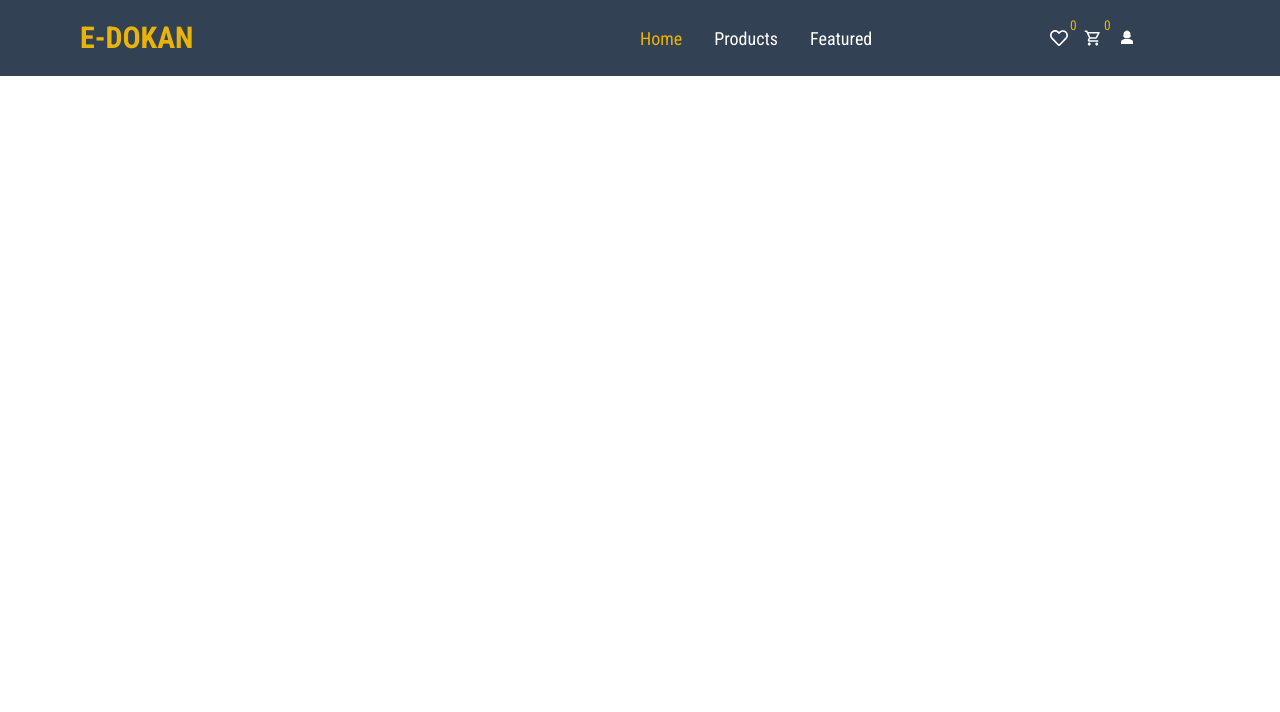
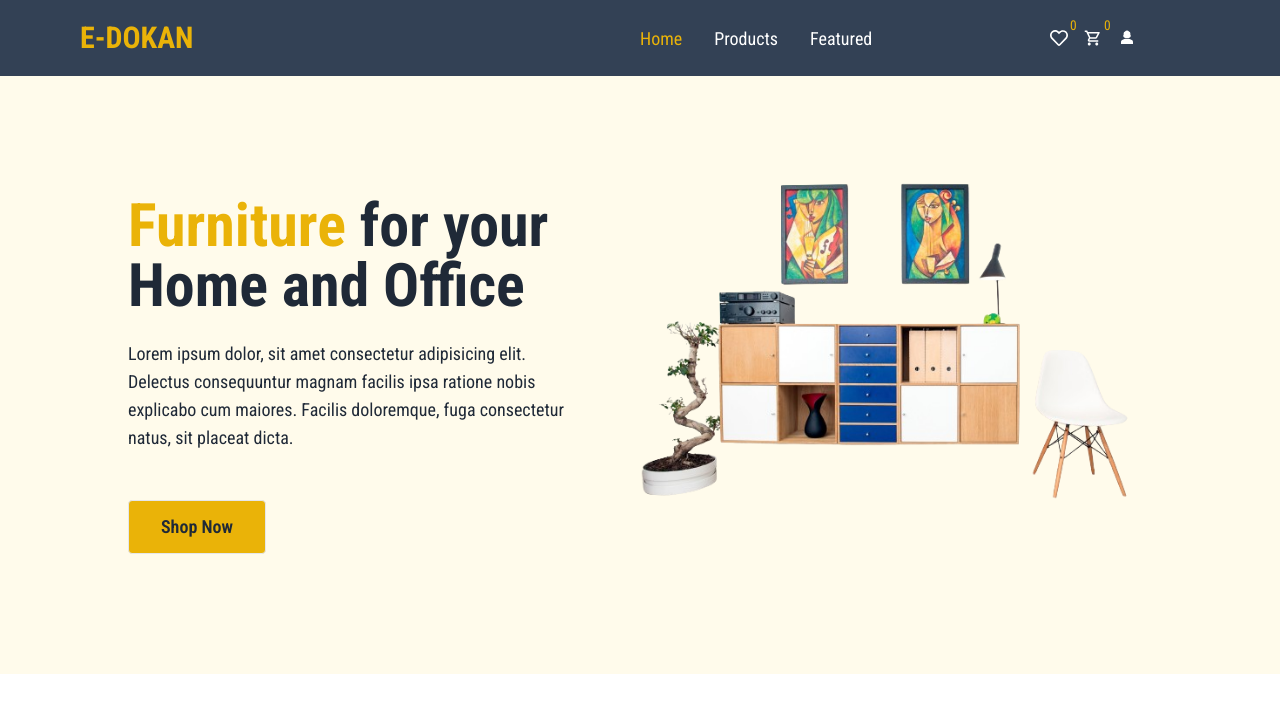
Before and after one commit to fahmida-an/e-dokan, a React (Vite) app: page / in a window 1280 px wide. Shown: the top 712 px of the page. Built offline with nearby package versions, Linux system fonts and the light colour scheme.

Commit message:
Added banner

```diff
--- /dev/null
+++ b/src/components/shared/Banner/Banner.jsx
@@ -0,0 +1,27 @@
+import banner from "../../../assets/banner/banner.png"
+const Banner = () => {
+    return (
+        <>
+        <section className="bg-amber-50 px-20">
+        <div className="container flex flex-col justify-center p-6 mx-auto sm:py-12 lg:py-24 lg:flex-row lg:justify-between">
+            <div className="flex flex-col justify-center p-6 text-center rounded-sm lg:max-w-md xl:max-w-lg lg:text-left">
+                <h1 className="text-5xl font-bold leadi sm:text-6xl"><span className="text-yellow-500">Furniture</span> for your Home and Office
+                </h1>
+                <p className="mt-6 mb-8 text-lg sm:mb-12">Lorem ipsum dolor, sit amet consectetur adipisicing elit. Delectus consequuntur magnam facilis ipsa ratione nobis explicabo cum maiores. Facilis doloremque, fuga consectetur natus, sit placeat dicta.
+
+                </p>
+                <div className="flex flex-col space-y-4 sm:items-center sm:justify-center sm:flex-row sm:space-y-0 sm:space-x-4 lg:justify-start">
+
+                    <a rel="noopener noreferrer" href="#" className="px-8 py-3 text-lg font-semibold border rounded bg-yellow-500">Shop Now</a>
+                </div>
+            </div>
+            <div className="flex items-center justify-center p-6 mt-8 lg:mt-0 h-72 sm:h-80 lg:h-96 xl:h-112 2xl:h-128">
+                <img src={banner} alt="" className="object-contain h-72 sm:h-80 lg:h-96 xl:h-112 2xl:h-128" />
+            </div>
+        </div>
+    </section>
+        </>
+    );
+};
+
+export default Banner;
--- a/src/pages/Home/Home.jsx
+++ b/src/pages/Home/Home.jsx
@@ -1,9 +1,11 @@
+import Banner from "../../components/shared/Banner/Banner";
 import Navbar from "../../components/shared/Navbar/Navbar";
 
 const Home = () => {
     return (
         <div>
             <Navbar></Navbar>
+            <Banner></Banner>
         </div>
     );
 };
```
Also changed, not shown: src/assets/banner/banner.png (added).
